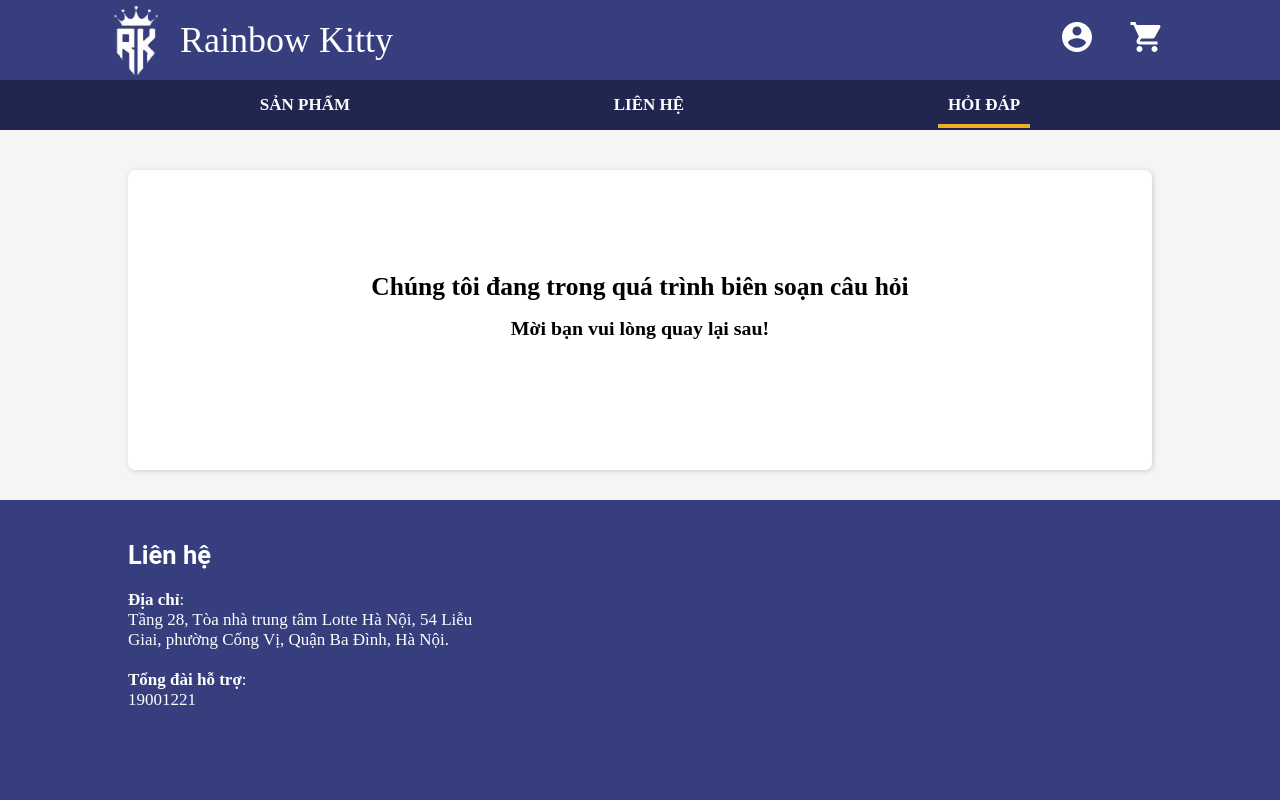
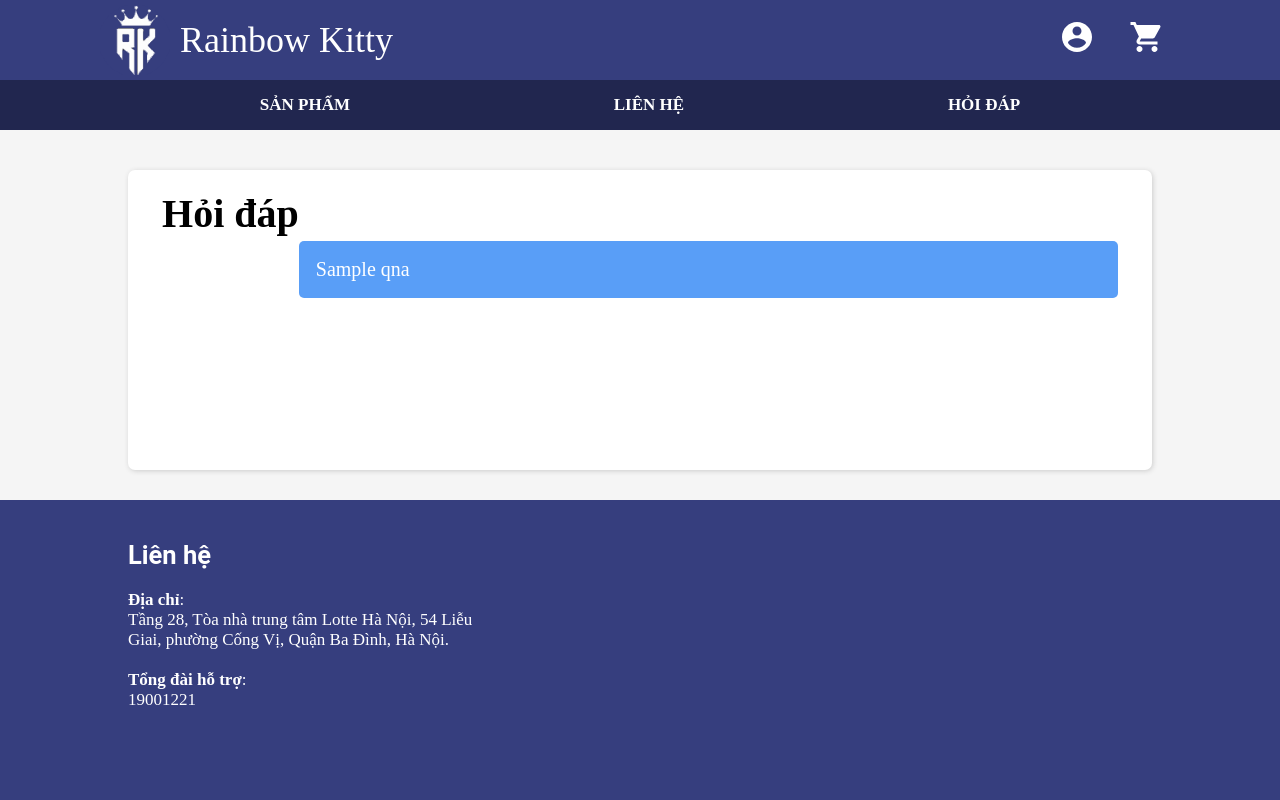
Before and after one commit to xgnell/RainbowShop, a PHP site: page /public/qna.php in a window 1280 px wide. Run offline with PHP 8.4, Linux system fonts and the light colour scheme; tables that the repository leaves empty or names only in its code hold one stand-in row (values such as "Sample post"); some libraries are stand-ins or nearby versions.

Commit message:
Done qna qna in customer

```diff
--- a/public/qna.php
+++ b/public/qna.php
@@ -5,6 +5,11 @@
 require_once($root_path . "/public/templates/check-customer-signed-in.php");
 require_once($root_path . "/config/db.php");
 include_once($root_path . "/public/templates/item.php");
+
+$qnas = sql_query("
+        select *
+        from qna;
+    ");
 ?>
 <!DOCTYPE html>
 <html lang="en">
@@ -17,21 +22,39 @@
     <link rel="icon" href="/public/img/socials/logo_1.png">
     <style>
         .panel {
+            font-size: 20px;
             margin: 30px 10% 30px 10%;
             background-color: white;
+            color: white;
             border-radius: 7px;
             box-shadow: 1px 1px 5px #ccc;
             min-height: 300px;
+            min-width: 1000px;
+            display: flex;
+            justify-content: center;
         }
 
-        .notification {
-            width: 100%;
-            padding: 10%;
-            text-align: center;
+        .content {
+            margin-top: 5%;
+            margin-bottom: 5%;
+            width: 80%;
+            height: 100%;
         }
-        .notification * {
-            margin-bottom: 15px;
+        .content .question {
+            background-color: #599ef7;
+            padding: 17px;
+            margin-top: 20px;
+            border-radius: 5px;
+            cursor: pointer;
         }
+        .content .answer {
+            color: black;
+            background-color: #e3e3e3;
+            padding: 17px;
+            margin-bottom: 20px;
+            border-radius: 5px;
+        }
+
     </style>
 </head>
 <body>
@@ -39,12 +62,31 @@
     <?php require_once($root_path . '/public/templates/menu.php'); ?>
 
     <div class="panel">
-        <div class="notification">
-            <h2>Chúng tôi đang trong quá trình biên soạn câu hỏi</h2>
-            <h3>Mời bạn vui lòng quay lại sau!</h3>
+        <div style="color: black; padding-top: 20px;">
+            <h1>Hỏi đáp</h1>
+        </div>
+        <div class="content">
+            <?php foreach ($qnas as $qna) : ?>
+                <div id="question<?php echo $qna['id'] ?>" class="question" onclick="show_answer(<?php echo $qna['id'] ?>)">
+                    <?= $qna['question'] ?>
+                </div>
+                <div id="answer<?php echo $qna['id'] ?>" class="answer" hidden>
+                    <?= $qna['answer'] ?>
+                </div>
+            <?php endforeach ?>
         </div>
     </div>
 
     <?php require_once($root_path . '/public/templates/footer.php'); ?>
 </body>
+<script>
+    function show_answer(qna_id) {
+        var show_hide_answer = document.getElementById("answer" + qna_id);
+        if (show_hide_answer.style.display === "block") {
+            show_hide_answer.style.display = "none";
+        } else {
+            show_hide_answer.style.display = "block";
+        }
+    }
+</script>
 </html>
```
Also changed, not shown: 1 other file.
